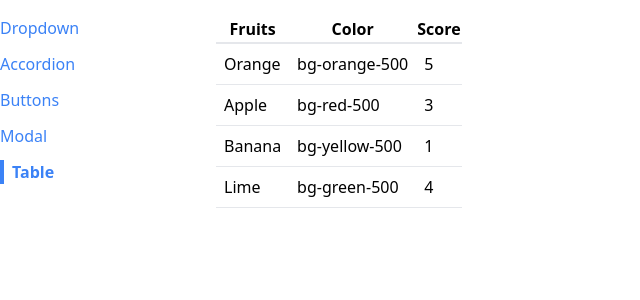
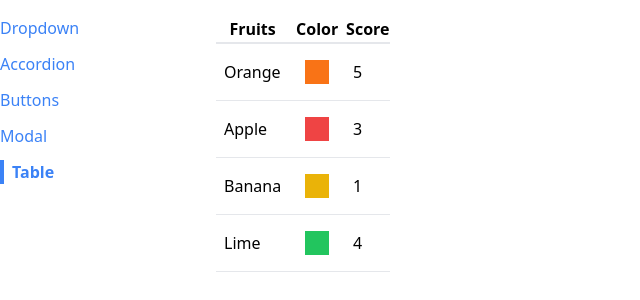
Before and after one commit to Alzubair98/comps, a React (Vite) app: page /table in a window 1280 px wide. Shown: the top 300 px of the page, without its empty margins (0-640 px from the left). Built offline with nearby package versions, Linux system fonts and the light colour scheme.

Commit message:
display the color div

```diff
--- a/src/pages/TablePage.jsx
+++ b/src/pages/TablePage.jsx
@@ -27,7 +27,10 @@
 
   const config = [
     { label: "Fruits", render: (fruit) => fruit.name },
-    { label: "Color", render: (fruit) => fruit.color },
+    {
+      label: "Color",
+      render: (fruit) => <div className={` p-3 m-2 ${fruit.color}`}></div>,
+    },
     { label: "Score", render: (fruit) => fruit.score },
   ];
 
```
